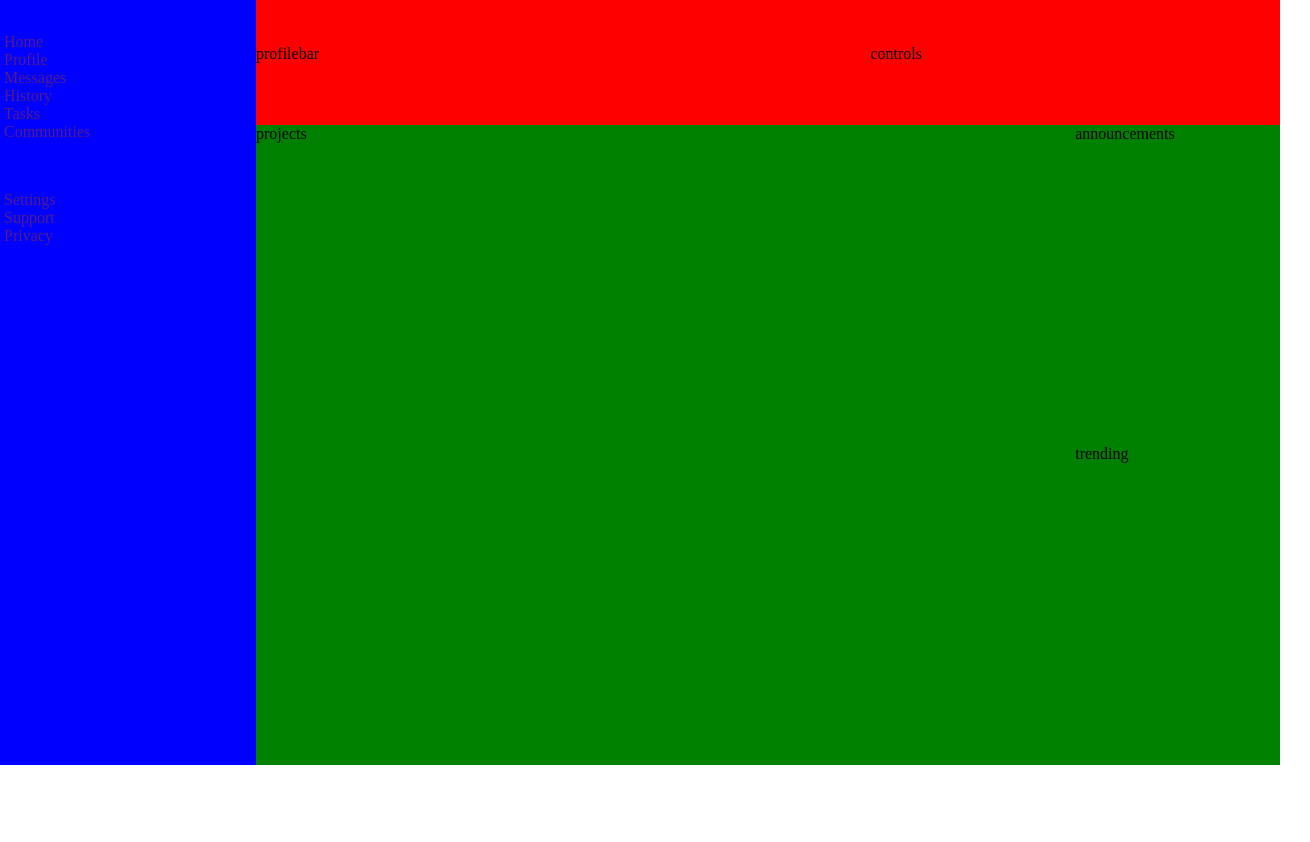
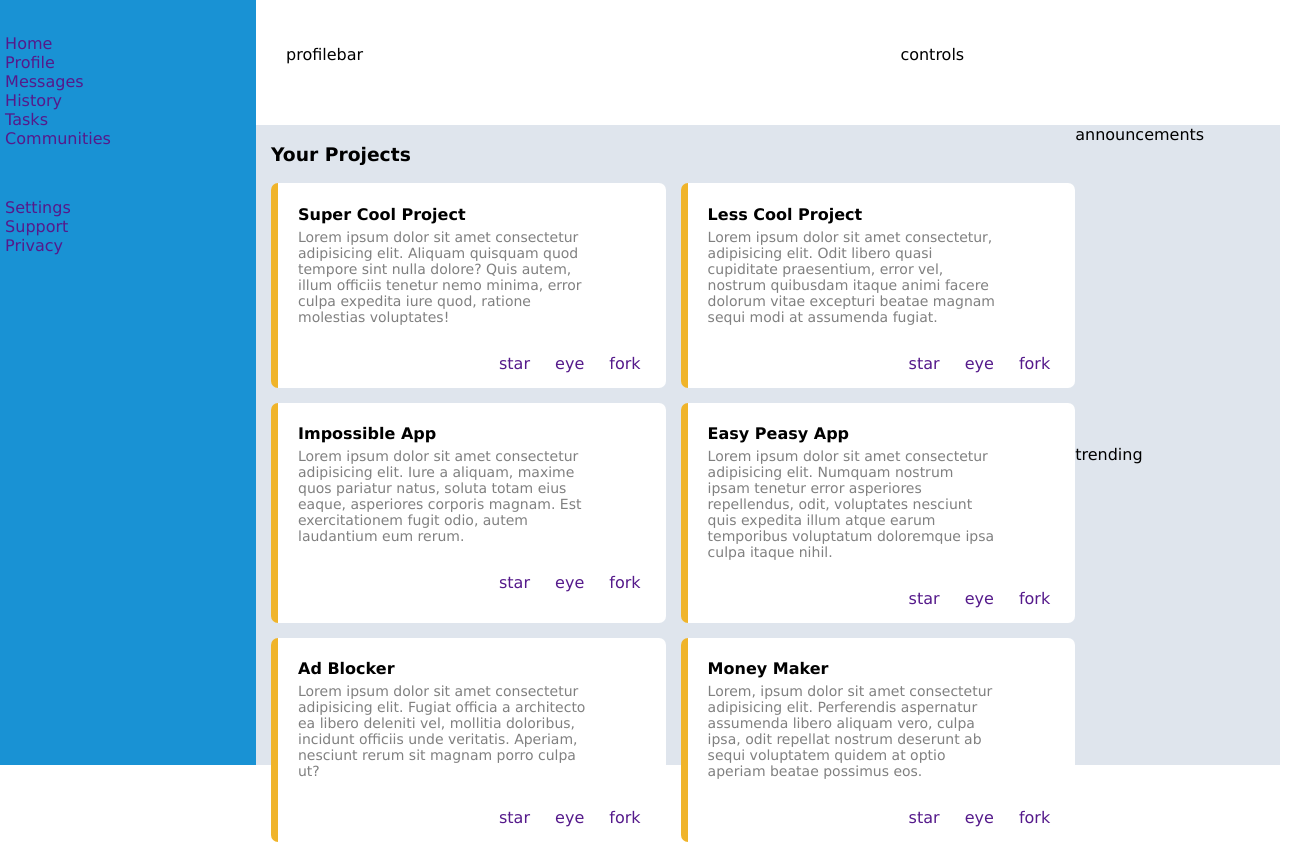
Before and after one commit to finntolmie/odin-adminboard, a plain HTML site: page index.html in a window 1280 px wide. Shown: the part 35-877 px from the top of the page, 1310 px wide, since content can reach past the window. Before the commit the page ends 800 px from the top, so only its background shows below. Drawn offline with Linux system fonts and the light colour scheme.

Commit message:
Project list style and content

```diff
--- a/index.html
+++ b/index.html
@@ -61,7 +61,95 @@
       </div>
     </div>
     <div class="main">
-      <div class="project-list">projects</div>
+      <div class="project-list">
+        <h3 class="project-header">Your Projects</h3>
+        <div class="project-container">
+          <div class="project">
+            <h4 class="project-title">Super Cool Project</h4>
+            <p class="project-desc">
+              Lorem ipsum dolor sit amet consectetur adipisicing elit. Aliquam
+              quisquam quod tempore sint nulla dolore? Quis autem, illum
+              officiis tenetur nemo minima, error culpa expedita iure quod,
+              ratione molestias voluptates!
+            </p>
+            <div class="project-links">
+              <a href="" class="project-icon">star</a>
+              <a href="" class="project-icon">eye</a>
+              <a href="" class="project-icon">fork</a>
+            </div>
+          </div>
+          <div class="project">
+            <h4 class="project-title">Less Cool Project</h4>
+            <p class="project-desc">
+              Lorem ipsum dolor sit amet consectetur, adipisicing elit. Odit
+              libero quasi cupiditate praesentium, error vel, nostrum quibusdam
+              itaque animi facere dolorum vitae excepturi beatae magnam sequi
+              modi at assumenda fugiat.
+            </p>
+            <div class="project-links">
+              <a href="" class="project-icon">star</a>
+              <a href="" class="project-icon">eye</a>
+              <a href="" class="project-icon">fork</a>
+            </div>
+          </div>
+          <div class="project">
+            <h4 class="project-title">Impossible App</h4>
+            <p class="project-desc">
+              Lorem ipsum dolor sit amet consectetur adipisicing elit. Iure a
+              aliquam, maxime quos pariatur natus, soluta totam eius eaque,
+              asperiores corporis magnam. Est exercitationem fugit odio, autem
+              laudantium eum rerum.
+            </p>
+            <div class="project-links">
+              <a href="" class="project-icon">star</a>
+              <a href="" class="project-icon">eye</a>
+              <a href="" class="project-icon">fork</a>
+            </div>
+          </div>
+          <div class="project">
+            <h4 class="project-title">Easy Peasy App</h4>
+            <p class="project-desc">
+              Lorem ipsum dolor sit amet consectetur adipisicing elit. Numquam
+              nostrum ipsam tenetur error asperiores repellendus, odit,
+              voluptates nesciunt quis expedita illum atque earum temporibus
+              voluptatum doloremque ipsa culpa itaque nihil.
+            </p>
+            <div class="project-links">
+              <a href="" class="project-icon">star</a>
+              <a href="" class="project-icon">eye</a>
+              <a href="" class="project-icon">fork</a>
+            </div>
+          </div>
+          <div class="project">
+            <h4 class="project-title">Ad Blocker</h4>
+            <p class="project-desc">
+              Lorem ipsum dolor sit amet consectetur adipisicing elit. Fugiat
+              officia a architecto ea libero deleniti vel, mollitia doloribus,
+              incidunt officiis unde veritatis. Aperiam, nesciunt rerum sit
+              magnam porro culpa ut?
+            </p>
+            <div class="project-links">
+              <a href="" class="project-icon">star</a>
+              <a href="" class="project-icon">eye</a>
+              <a href="" class="project-icon">fork</a>
+            </div>
+          </div>
+          <div class="project">
+            <h4 class="project-title">Money Maker</h4>
+            <p class="project-desc">
+              Lorem, ipsum dolor sit amet consectetur adipisicing elit.
+              Perferendis aspernatur assumenda libero aliquam vero, culpa ipsa,
+              odit repellat nostrum deserunt ab sequi voluptatem quidem at optio
+              aperiam beatae possimus eos.
+            </p>
+            <div class="project-links">
+              <a href="" class="project-icon">star</a>
+              <a href="" class="project-icon">eye</a>
+              <a href="" class="project-icon">fork</a>
+            </div>
+          </div>
+        </div>
+      </div>
       <div class="announcements">announcements</div>
       <div class="trending">trending</div>
     </div>
--- a/style.css
+++ b/style.css
@@ -6,6 +6,7 @@ body {
   display: grid;
   grid-template-columns: repeat(5, 1fr);
   grid-template-rows: repeat(5, 1fr);
+  font-family: Verdana, Geneva, Tahoma, sans-serif;
 }
 
 a {
@@ -17,7 +18,8 @@ a {
   grid-row: 1;
   width: 100%;
   height: 100%;
-  background-color: red;
+  padding-left: 30px;
+  background-color: white;
   display: grid;
   grid-template-columns: 60% 40%;
   grid-template-rows: 1fr 1fr;
@@ -28,7 +30,7 @@ a {
   grid-row: 1/6;
   width: 100%;
   height: 100%;
-  background-color: blue;
+  background-color: #1992d4;
   display: grid;
   grid-template-columns: 1fr;
   grid-auto-rows: min-content;
@@ -40,13 +42,47 @@ a {
   grid-row: 2/6;
   width: 100%;
   height: 100%;
-  background-color: green;
+  background-color: #dfe5ed;
   display: grid;
   grid-template-columns: repeat(5, 1fr);
   grid-template-rows: 1fr 1fr;
 }
 
 .project-list {
+  margin-left: 15px;
   grid-column: 1/5;
   grid-row: 1/3;
 }
+
+.project-container {
+  display: grid;
+  grid-template-columns: 1fr 1fr;
+  gap: 15px;
+}
+
+.project {
+  background-color: white;
+  padding-left: 20px;
+  border-radius: 7px;
+  border-left: 7px solid #f0b42a;
+}
+
+.project-title {
+  margin-bottom: 5px;
+}
+
+.project-desc {
+  margin-top: 0;
+  padding-right: 80px;
+  font-size: 14px;
+  color: gray;
+}
+
+.project-links {
+  float: right;
+  padding: 15px;
+}
+
+.project-icon {
+  padding: 10px;
+}
```
